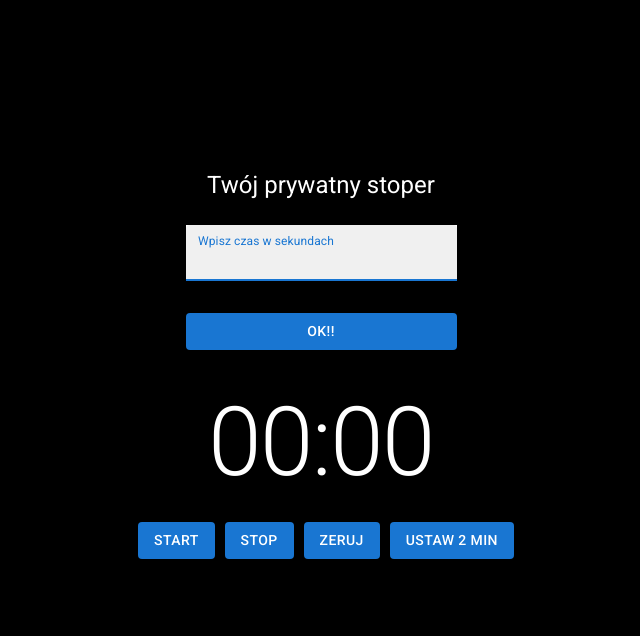
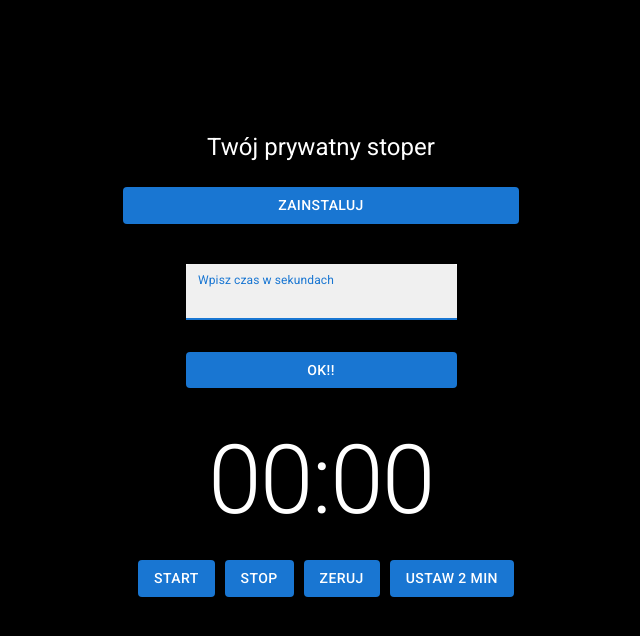
Before and after one commit to eweRij/Countdown-Timer-PWA, a React (Create React App) app: page / in a window 1280 px wide. Shown: the top 636 px of the page, without its empty margins (319-959 px from the left). Built offline with nearby package versions, Linux system fonts and the light colour scheme.

Commit message:
custom install btn

```diff
--- a/src/App.tsx
+++ b/src/App.tsx
@@ -2,6 +2,8 @@ import React from "react";
 import { Clock } from "./components/Clock/Clock";
 
 const App: React.FC = () => {
+  const id = document.getElementById("installBtn");
+  console.log(id);
   return (
     <div className="App">
       <Clock></Clock>
--- a/src/components/Clock/Clock.tsx
+++ b/src/components/Clock/Clock.tsx
@@ -70,6 +70,15 @@ export const Clock: React.FC = () => {
           <Typography component="h1" variant="h5" sx={{ textAlign: "center" }}>
             Twój prywatny stoper
           </Typography>
+          <Button
+            type="button"
+            fullWidth
+            variant="contained"
+            sx={{ mt: 3, mb: 2 }}
+            id="installBtn"
+          >
+            Zainstaluj
+          </Button>
           <Box
             component="form"
             onSubmit={(e: React.SyntheticEvent) =>
--- a/src/serviceWorkerRegistration.js
+++ b/src/serviceWorkerRegistration.js
@@ -52,6 +52,29 @@ export function register(config) {
       }
     });
   }
+
+  //custome install propmpt showing
+
+  let deferredPrompt;
+  window.addEventListener("beforeinstallprompt", (e) => {
+    e.preventDefault();
+    deferredPrompt = e;
+    console.log(deferredPrompt);
+  });
+  //  "homepage": "https://eweRij.github.com/Countdown-Timer-PWA",
+  const installApp = document.getElementById("installBtn");
+  console.log(installApp);
+  console.log(installApp);
+  installApp.addEventListener("click", async () => {
+    console.log("klik");
+    if (deferredPrompt !== null) {
+      deferredPrompt.prompt();
+      const { outcome } = await deferredPrompt.userChoice;
+      if (outcome === "accepted") {
+        deferredPrompt = null;
+      }
+    }
+  });
 }
 
 function registerValidSW(swUrl, config) {
```
